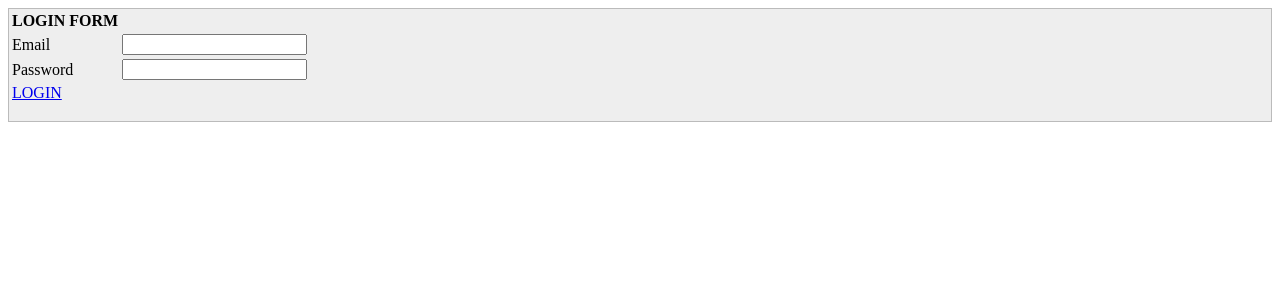
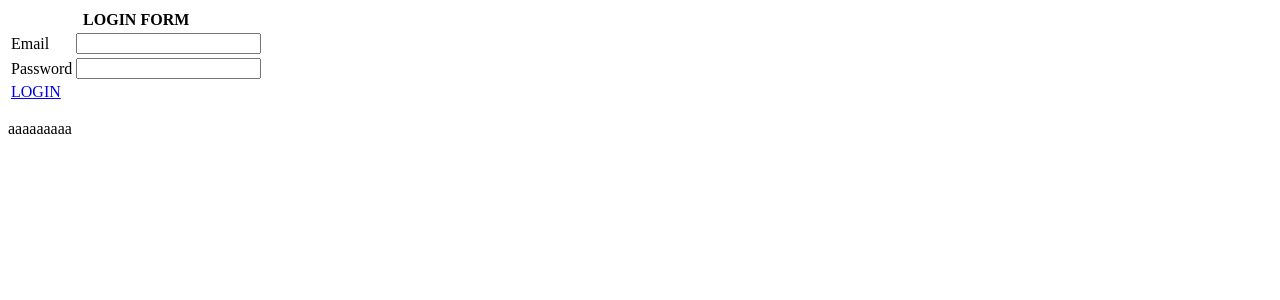
Before and after one commit to dumpier/php-dumpier-app, a PHP site: page /app/templates/html/pages/admin/debug/game/index.phtml in a window 1280 px wide. Shown: the top 300 px of the page. Run offline with PHP 8.4, Linux system fonts and the light colour scheme.

Commit message:
#2 [wip]画面レイアウト微調整

```diff
--- a/app/templates/html/layouts/html.phtml
+++ b/app/templates/html/layouts/html.phtml
@@ -5,7 +5,7 @@
 <body>
   @include('html/partials/nav')
   <div class="container-fluid">
-      <div class='row thrones-padding thrones-content'>@content</div>
+      <div class='row thrones-content'>@content</div>
   </div>
 
   <div class="thrones-box thrones-padding thrones-footer">@include('html/partials/footer')</div>
--- a/app/templates/html/pages/admin/database/index.phtml
+++ b/app/templates/html/pages/admin/database/index.phtml
@@ -1,3 +1,5 @@
+<div class="col-md-12">
+
 <table class="table table-hover  table-striped">
   <thead>
     <tr>
@@ -19,3 +21,5 @@
     @endforeach
   </tbody>
 </table>
+
+</div>
--- a/app/templates/html/pages/admin/database/tables.phtml
+++ b/app/templates/html/pages/admin/database/tables.phtml
@@ -1,3 +1,5 @@
+<div class="col-md-12">
+
 <table class="table table-counter table-hover table-striped">
   <thead>
     <tr>
@@ -35,3 +37,6 @@
     @endforeach
   </tbody>
 </table>
+
+
+</div>
--- a/app/templates/html/pages/admin/debug/game/index.phtml
+++ b/app/templates/html/pages/admin/debug/game/index.phtml
@@ -1,9 +1,9 @@
-<div class="col-md-5 col-sm-8" style="border: solid 1px #bbb; background:#eee;">
+<div class="col-md-4"><div class=" thrones-box thrones-padding">
   <form method="POST" action="/admin/auth/login/">
     <table class="table">
       <tbody>
         <tr>
-          <td align="center"><b>LOGIN FORM</b></td>
+          <td align="center" colspan=2><b>LOGIN FORM</b></td>
         </tr>
 
         <tr>
@@ -21,4 +21,11 @@
       </tbody>
     </table>
   </form>
+</div></div>
+
+
+<div class="col-md-8">
+	<div class=" thrones-box thrones-padding">
+aaaaaaaaa
+	</div>
 </div>
```
